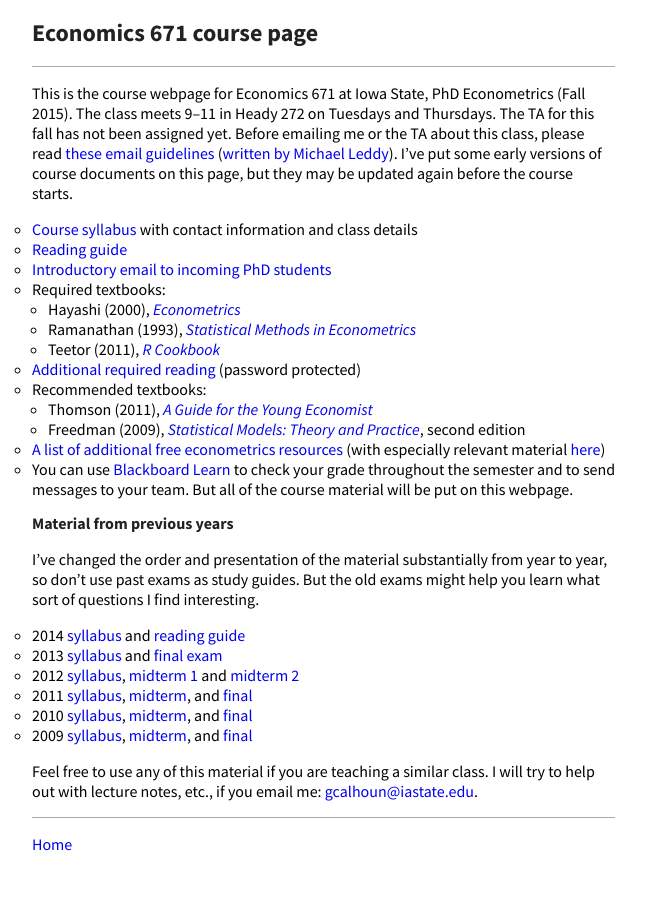
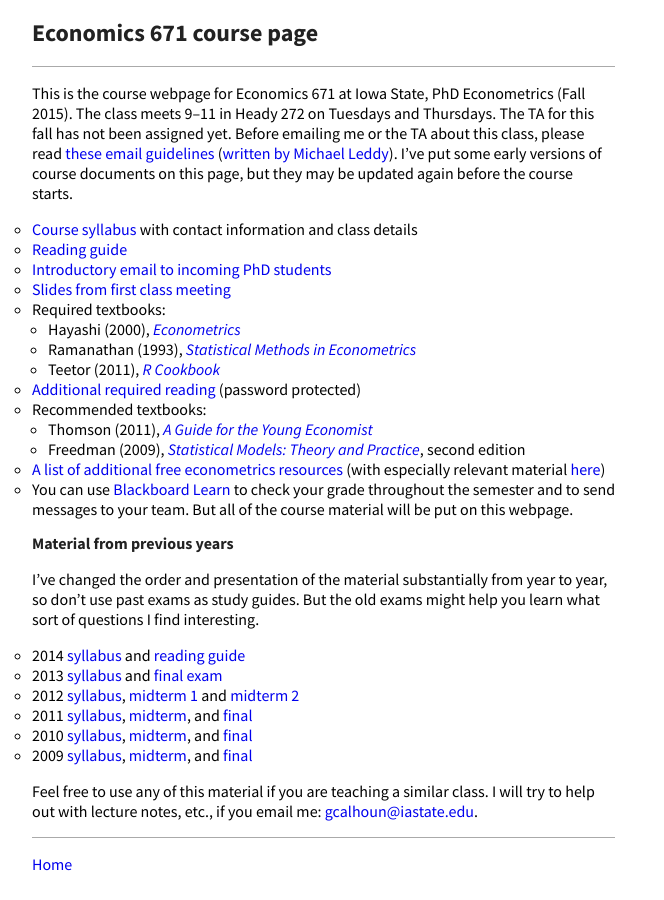
Before and after one commit to mmkuang/grayclhn.github.io, a Jekyll site: the page built from 671/index.md, in a window 1280 px wide. Shown: the whole page, without its empty margins (0-664 px from the left). Built offline with Jekyll 4.4.1, drawn with Linux system fonts in a browser that asks for light colours; Markdown is read by kramdown in place of the engine named in the settings.

Commit message:
Add introductory slides for 671 in 2015

```diff
--- a/671/index.md
+++ b/671/index.md
@@ -15,6 +15,7 @@ they may be updated again before the course starts.
   class details
 * [Reading guide](readingguide-2015.pdf)
 * [Introductory email to incoming PhD students](/blog/intro-phd-email)
+* [Slides from first class meeting](intro-2015.pdf)
 * Required textbooks:
   * Hayashi (2000), [*Econometrics*](http://press.princeton.edu/titles/6946.html)
   * Ramanathan (1993), [*Statistical Methods in Econometrics*](http://www.worldcat.org/oclc/786257362)
```
Also changed, not shown: 1 other file.
